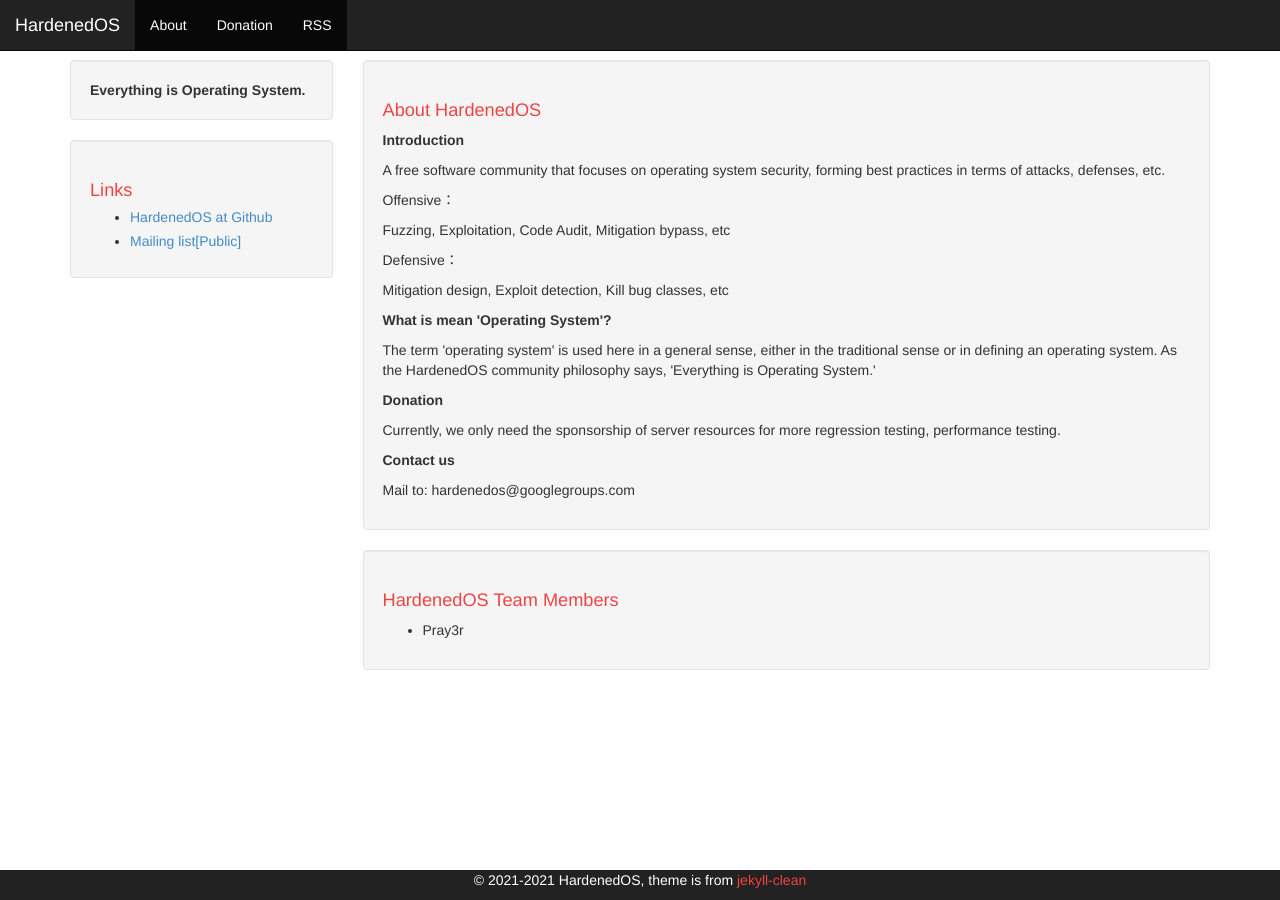
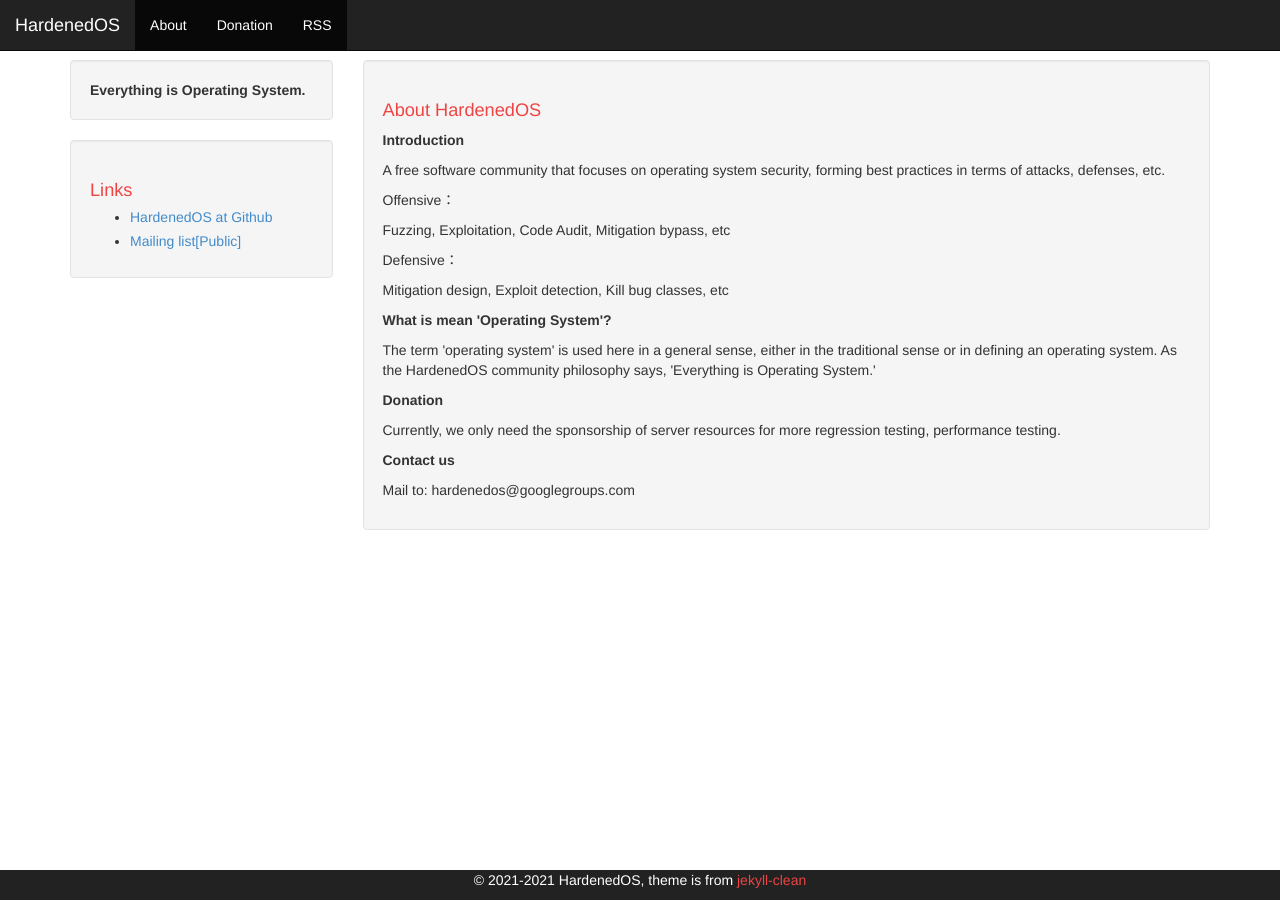
Before and after one commit to HardenedOS/hardenedos.github.io, a Jekyll site: the page built from about.html, in a window 1280 px wide. Built offline with Jekyll 4.4.1, drawn with Linux system fonts in a browser that asks for light colours.

Commit message:
hide team member

```diff
--- a/about.html
+++ b/about.html
@@ -21,10 +21,3 @@
     <p><b>Contact us</b></p>
     <p>Mail to: hardenedos@googlegroups.com</p>
 </div>
-
-<div class='well'>
-	<h1>HardenedOS Team Members</h1>
-	<ul>
-		<li>Pray3r</li>
-	</ul>
-</div>
```
